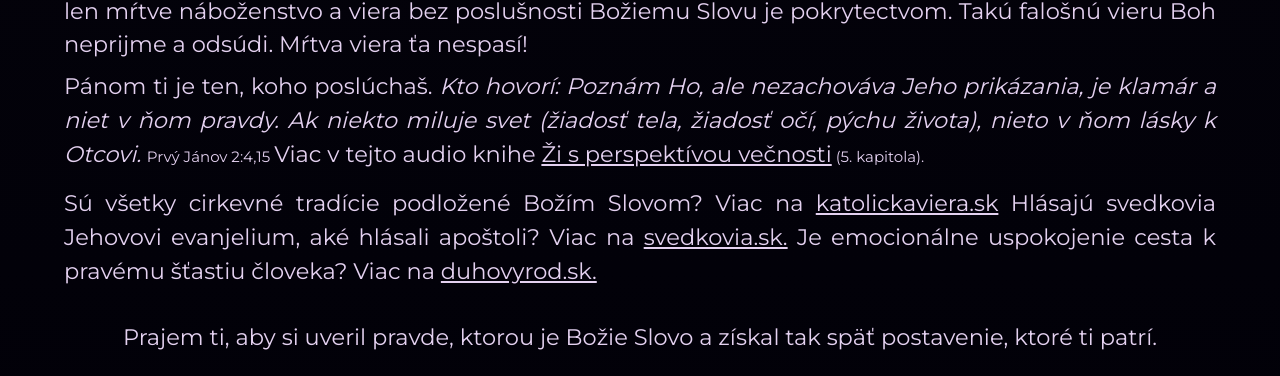
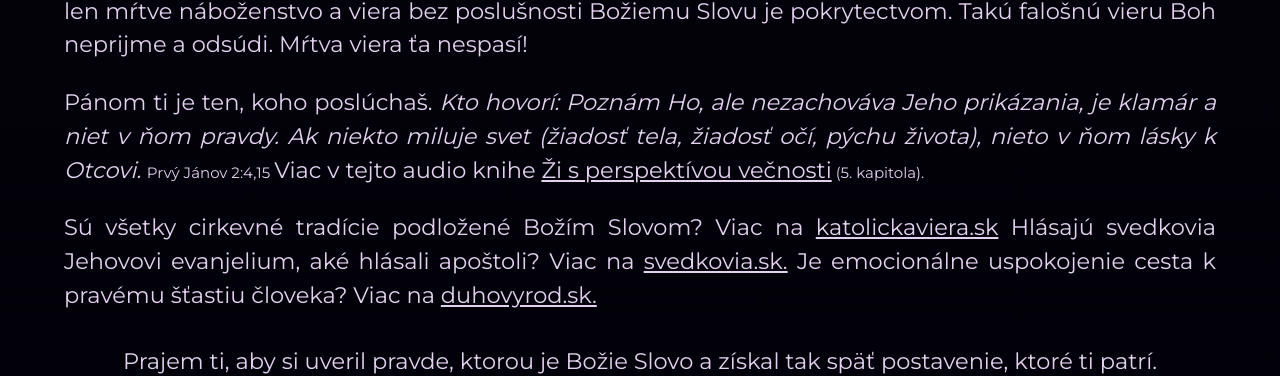
Before and after one commit to pkvarg/cesta-zivota, a React (Vite) app: page / in a window 1280 px wide. Shown: the part 3670-4046 px from the top of the page. Built offline with nearby package versions, Linux system fonts and the light colour scheme; no server answers.

Commit message:
05mar cor mt-6

```diff
--- a/src/sections/Section05.jsx
+++ b/src/sections/Section05.jsx
@@ -110,7 +110,7 @@ const Section05 = ({ language }) => {
           pokrytectvom. Takú falošnú vieru Boh neprijme a odsúdi. Mŕtva viera ťa
           nespasí! Pánom ti je ten, koho poslúchaš. */}
         </p>
-        <p className='mt-2'>
+        <p className='mt-6'>
           {content.s5Text4a}
           <span className='italic'>
             {' '}
@@ -160,7 +160,7 @@ const Section05 = ({ language }) => {
             {/* 5. kapitola. */}
           </span>
         </p>
-        <p className='pt-4'>
+        <p className='mt-6'>
           {' '}
           {content.s5Text7}{' '}
           {/* Sú všetky cirkevné tradície podložené Božím Slovom? Viac na{' '} */}
```
